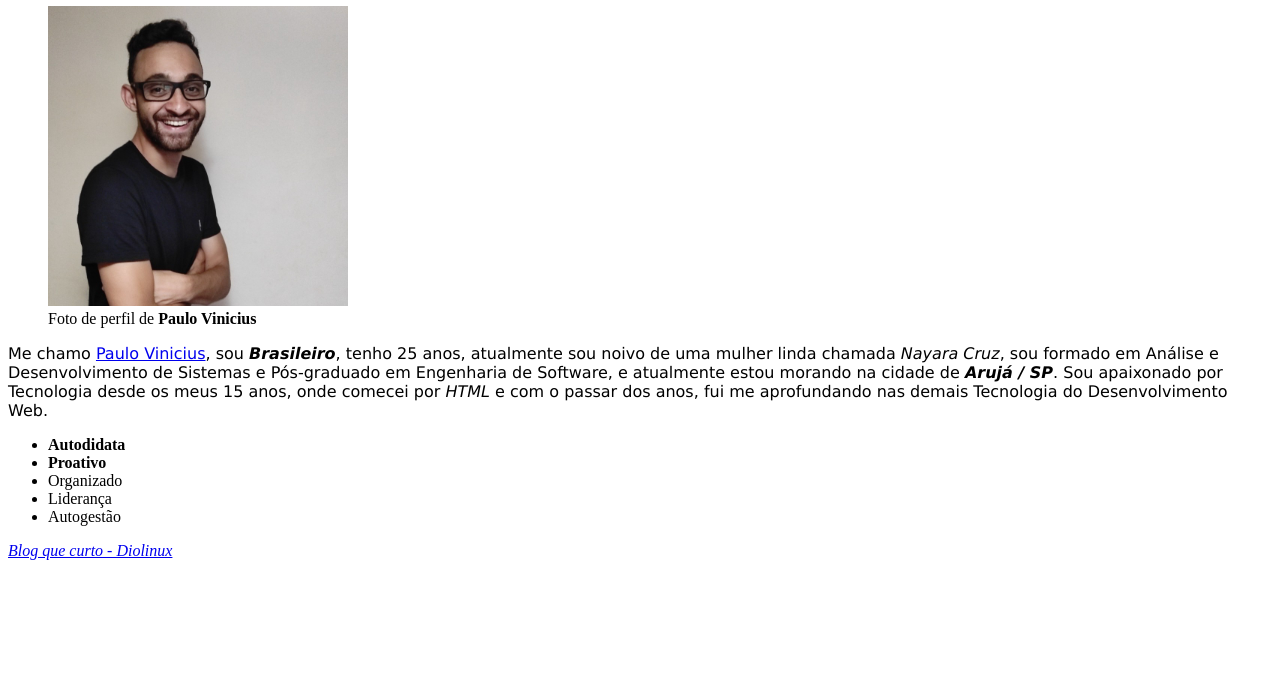
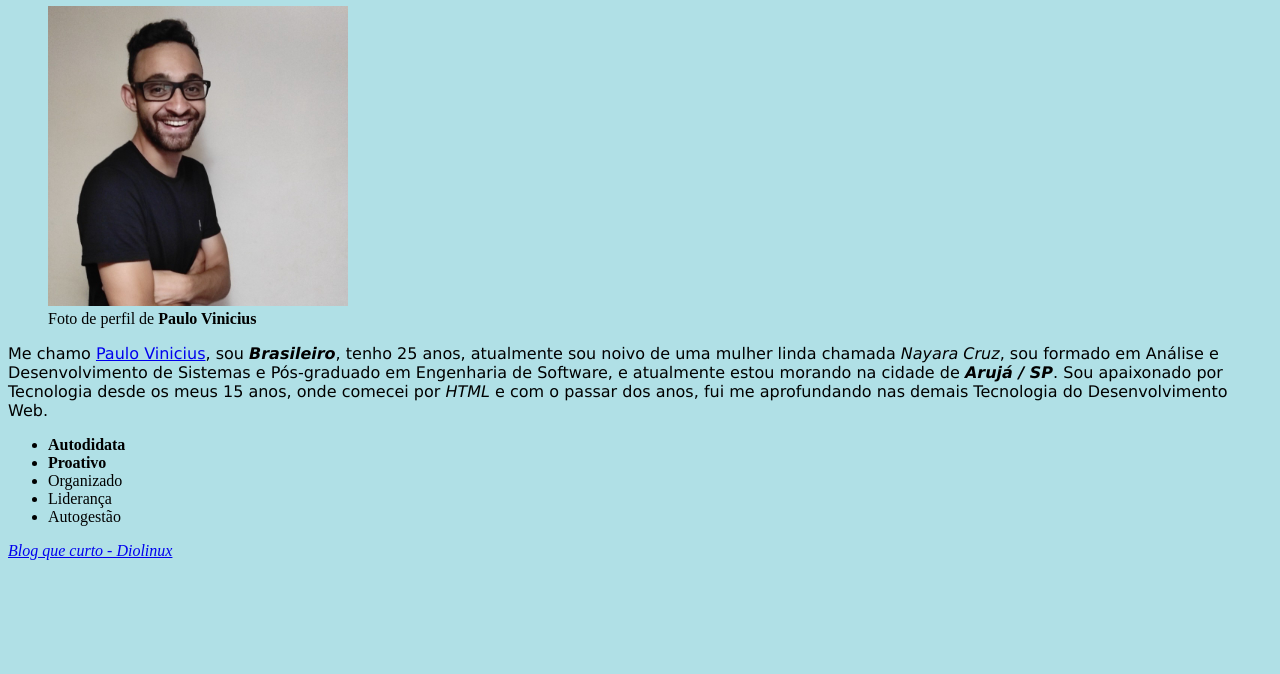
Before and after one commit to paulodelpra/paulodelpra, a plain HTML site: page index.html in a window 1280 px wide. Shown: the part 126-800 px from the top of the page. Drawn offline with Linux system fonts and the light colour scheme.

Commit message:
Adicionando cor de fundo para o portfolio

```diff
--- a/index.html
+++ b/index.html
@@ -4,6 +4,10 @@
         <meta charset="UTF-8" />
         <title>Meu Portfólio</title>
         <style>
+            body {
+                background-color: rgb(176,224,230);
+            }
+
             h1 {
                 font-family: monospace, sans-serif;
             }
```
